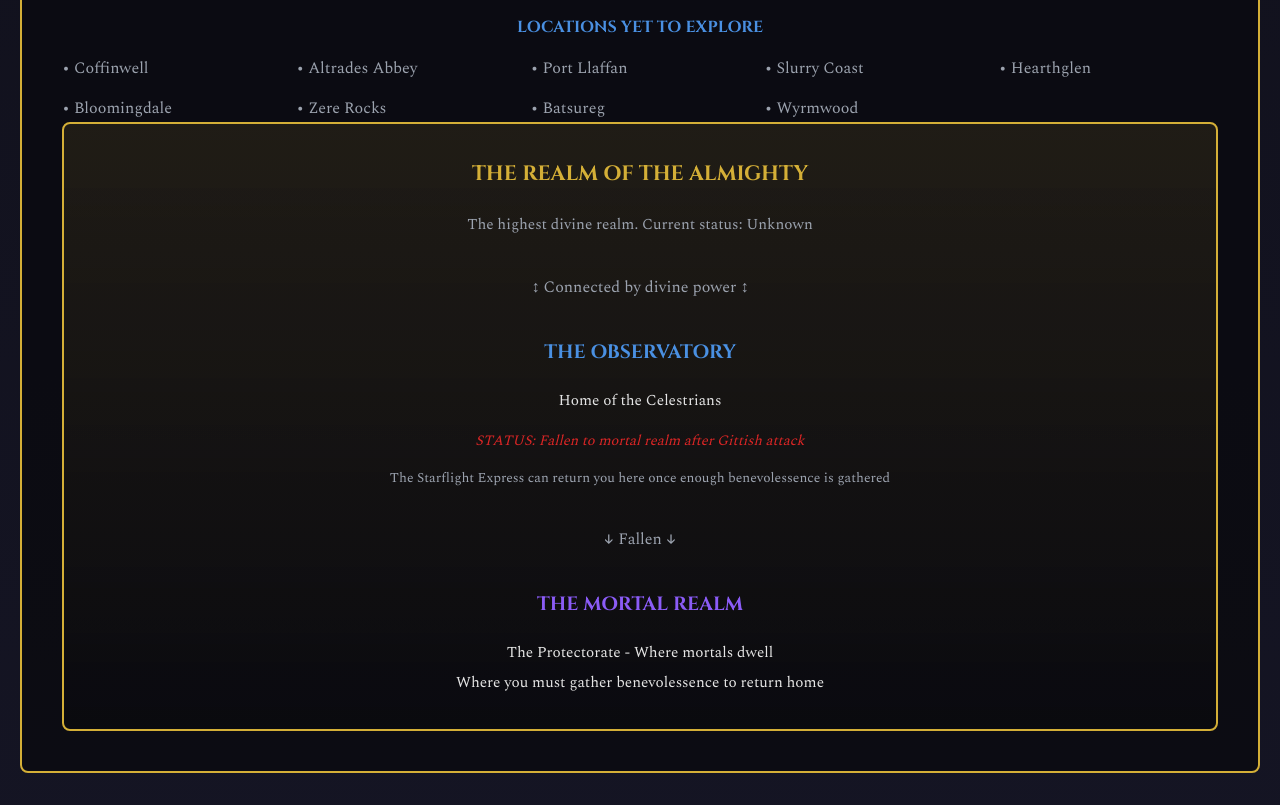
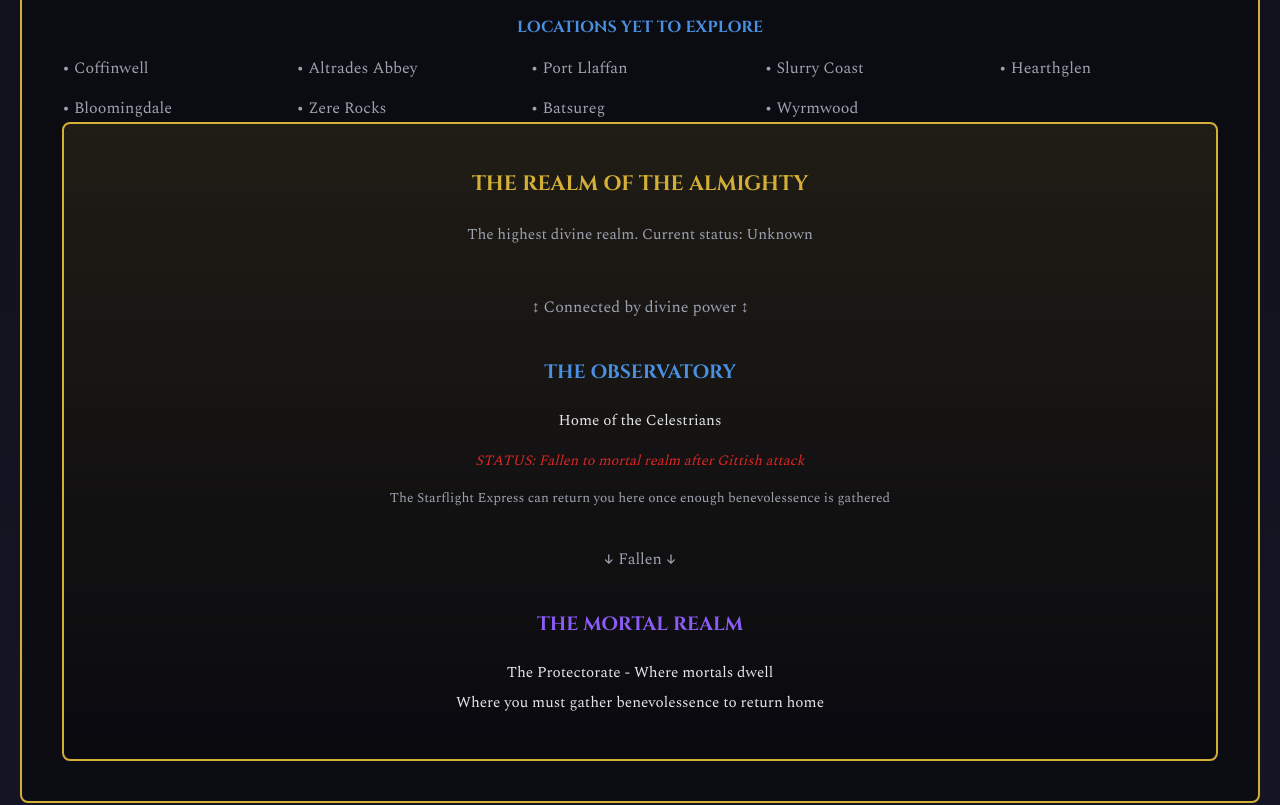
Before and after one commit to nerysmuller/Sentinels-Campaign-Dashboard, a plain HTML site: page maps.html in a window 1280 px wide. Shown: the part 2300-3105 px from the top of the page. Drawn offline with nearby package versions, Linux system fonts and the light colour scheme.

Commit message:
Update maps.html

```diff
--- a/maps.html
+++ b/maps.html
@@ -139,9 +139,9 @@
                     </div>
                 </div>
 
-            <div style="background: linear-gradient(180deg, rgba(212,175,55,0.1) 0%, rgba(10,10,15,0.9) 100%); padding: 30px; border: 2px solid var(--accent-gold); border-radius: 8px;">
+            <div style="background: linear-gradient(180deg, rgba(212,175,55,0.1) 0%, rgba(10,10,15,0.9) 100%); padding: 40px; border: 2px solid var(--accent-gold); border-radius: 8px;">
                 <div style="color: var(--text-light); line-height: 2;">
-                    <div style="text-align: center; margin-bottom: 30px;">
+                    <div style="text-align: center; margin-bottom: 40px;">
                         <h4 style="color: var(--accent-gold); font-family: 'Cinzel', serif; font-size: 1.3rem; margin-bottom: 15px;">
                              THE REALM OF THE ALMIGHTY
                         </h4>
```
